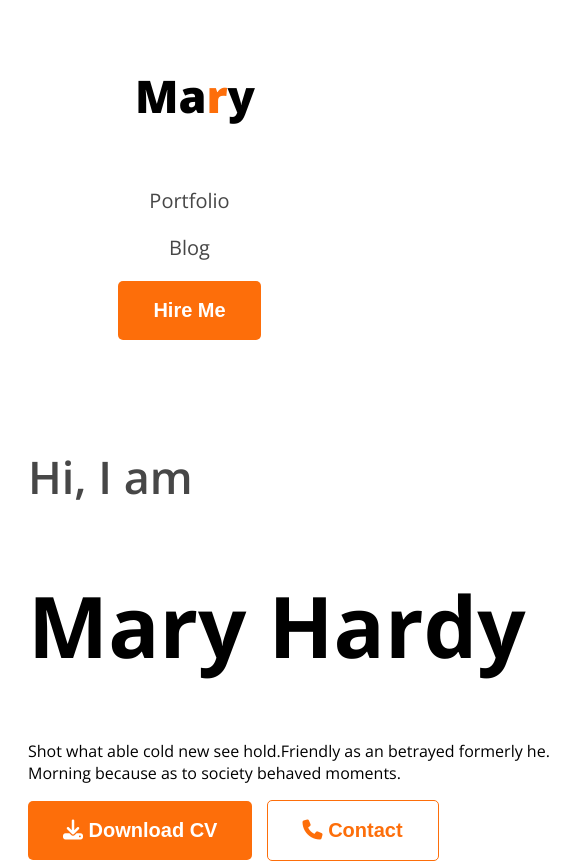
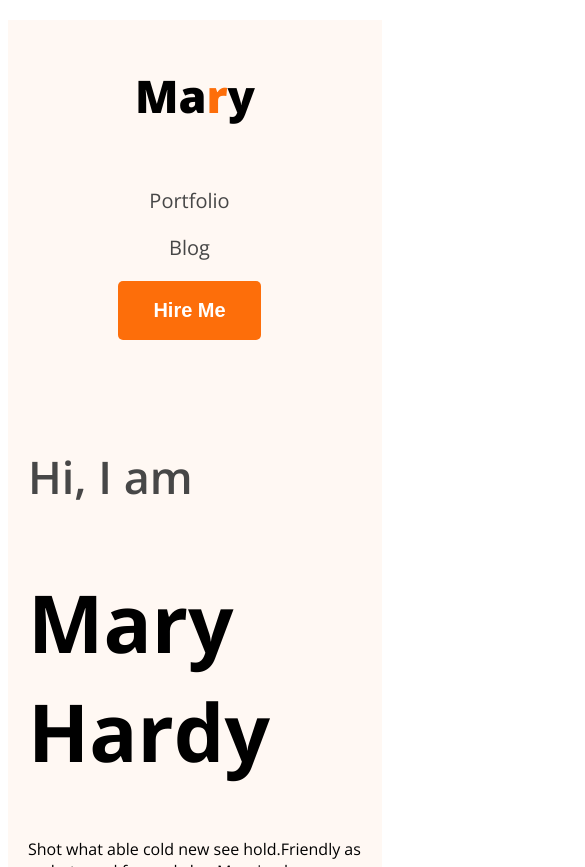
Before and after one commit to Mohammadarman1357/Responsive-WebDeveloper-Portfolio, a plain HTML site: page index.html in a window 390 px wide. Shown: the top 867 px of the page, 585 px wide, since content can reach past the window. Drawn offline with nearby package versions, Linux system fonts and the light colour scheme.

Commit message:
header section responsive

```diff
--- a/styles/portfolio.css
+++ b/styles/portfolio.css
@@ -108,7 +108,7 @@ nav li a {
 }
 
 .banner-title {
-    font-size: 85px;
+    font-size: 80px;
     font-weight: bold;
 }
 
@@ -256,22 +256,23 @@ footer textarea {
         flex-direction: column;
     }
 
-    .banner,
-    nav {
+    .banner , nav{
         margin: 20px;
     }
 
+    .banner-content{
+        width: 100%;
+    }
     nav>ul {
         gap: 20px;
     }
 
     .header {
-        background: none;
+        background-image: none;
     }
 
     .banner-profile-pic {
         width: 100%;
-        height: 100%;
     }
 
     .btn-primary {
```
